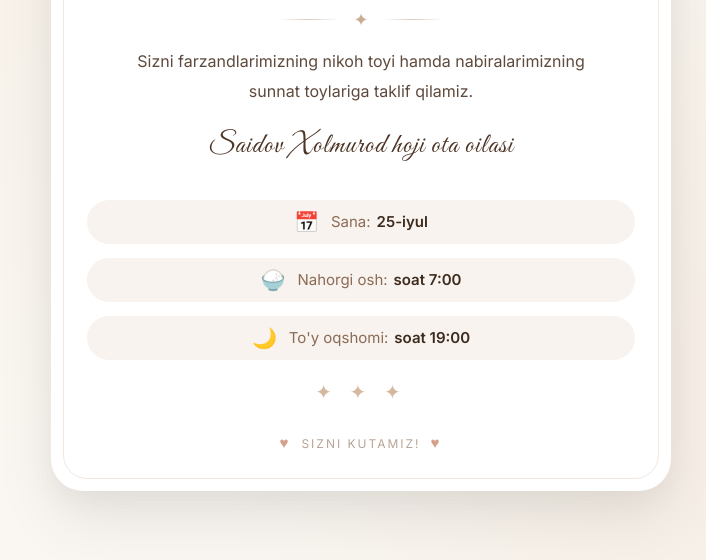
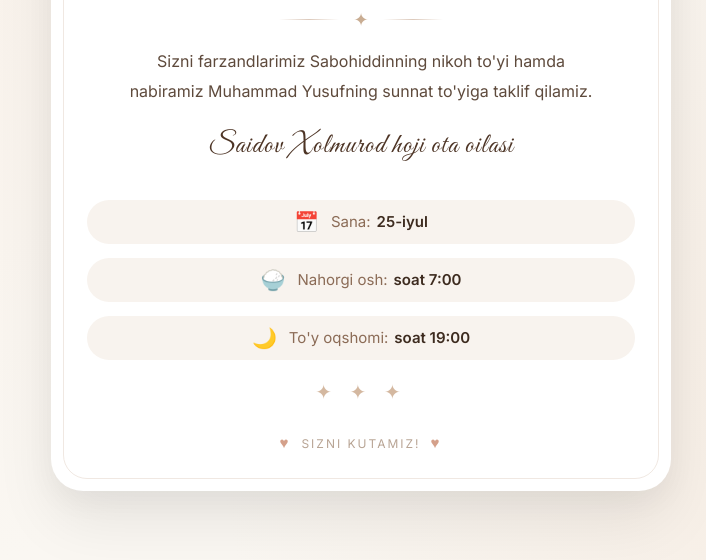
Before and after one commit to M-YusufDev/Taklifnoma, a plain HTML site: page index.html in a window 1280 px wide. Shown: the part 240-800 px from the top of the page, without its empty margins (279-985 px from the left). Drawn offline with Linux system fonts and the light colour scheme.

Commit message:
Revise wedding invitation content and styles
Updated invitation details and styling for the wedding invitation.

```diff
--- a/index.html
+++ b/index.html
@@ -286,8 +286,8 @@
 
         <!-- main text -->
         <div class="body-text">
-            Sizni farzandlarimizning nikoh toyi hamda nabiralarimizning
-            sunnat toylariga taklif qilamiz.
+            Sizni farzandlarimiz Sabohiddinning nikoh to'yi hamda nabiramiz Muhammad Yusufning
+            sunnat to'yiga taklif qilamiz.
             <span class="family">Saidov Xolmurod hoji ota oilasi</span>
         </div>
 
```
